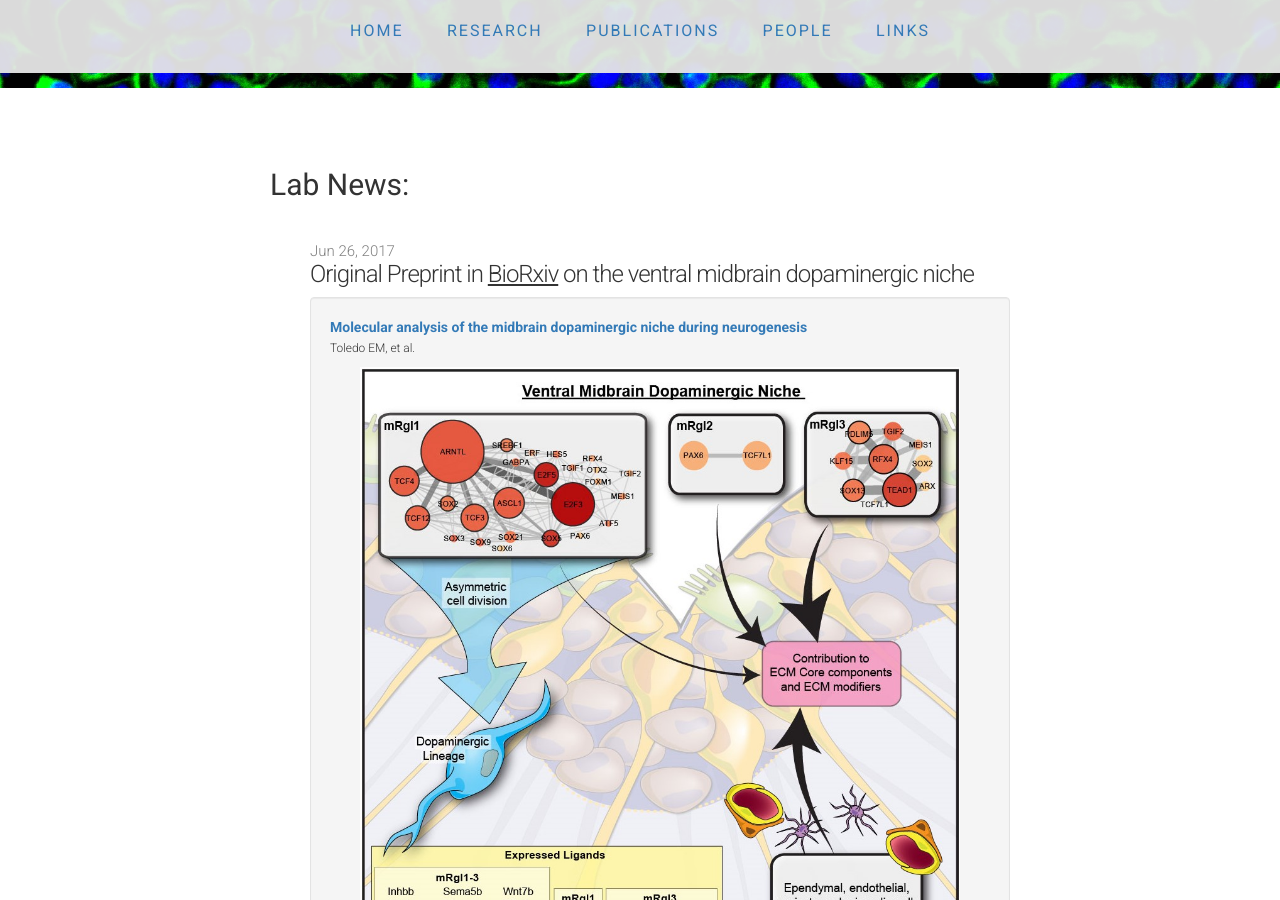
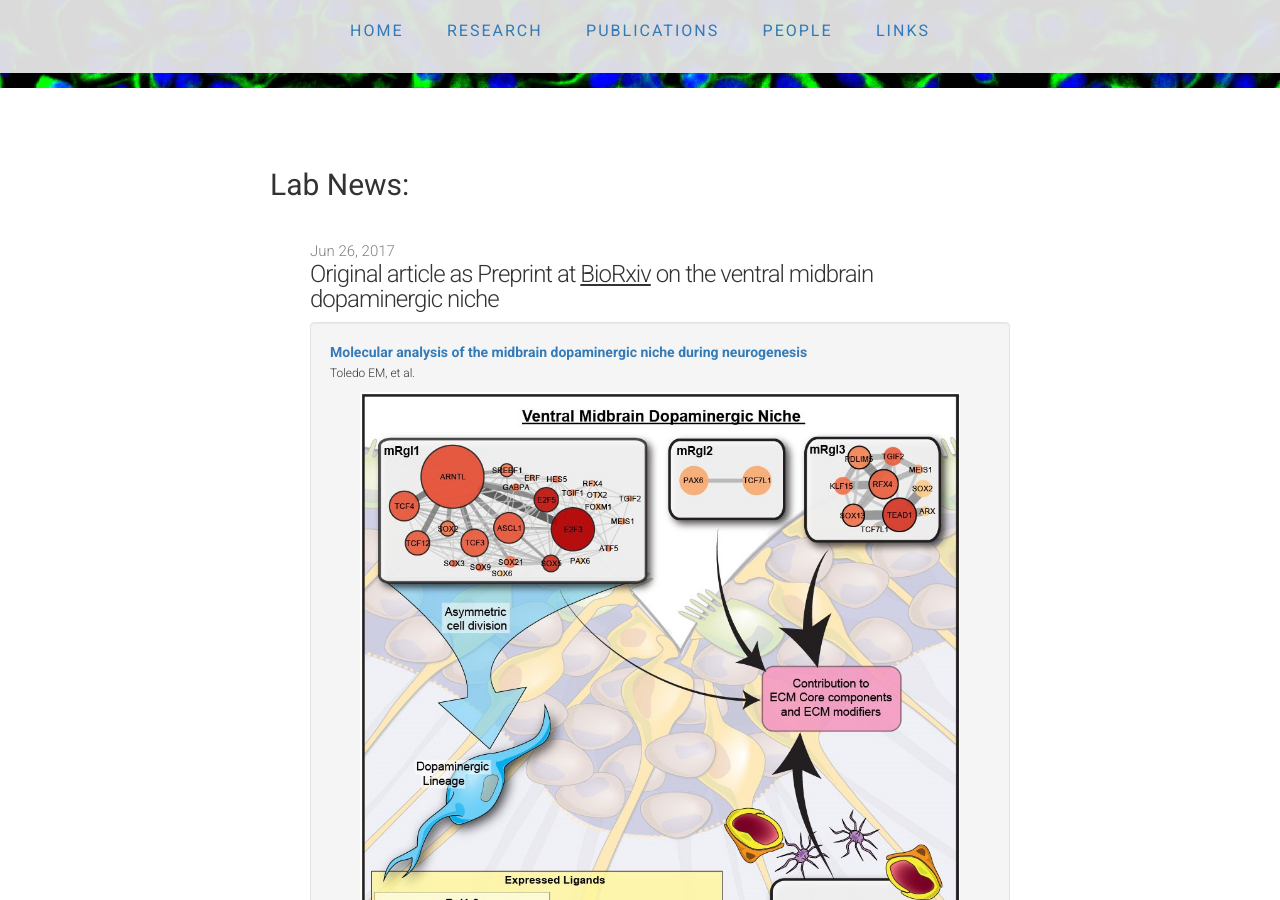
Before and after one commit to ArenasLab/arenaslab.github.io, a Jekyll site: the page index.html, which Jekyll copies as it is, in a window 1280 px wide and 900 px high, scrolled down 382 px. Built offline with Jekyll 4.4.1, drawn with Linux system fonts in a browser that asks for light colours.

Commit message:
Update index.html

```diff
--- a/index.html
+++ b/index.html
@@ -88,7 +88,7 @@
 
           <li>
             <span class="post-date">Jun 26, 2017</span>
-            <span class="post-link">Original Preprint in <u>BioRxiv</u> on the ventral midbrain dopaminergic niche<span>
+            <span class="post-link">Original article as Preprint at <u>BioRxiv</u> on the ventral midbrain dopaminergic niche<span>
           </li>
           <div class="well">
             <li class="media">
```
